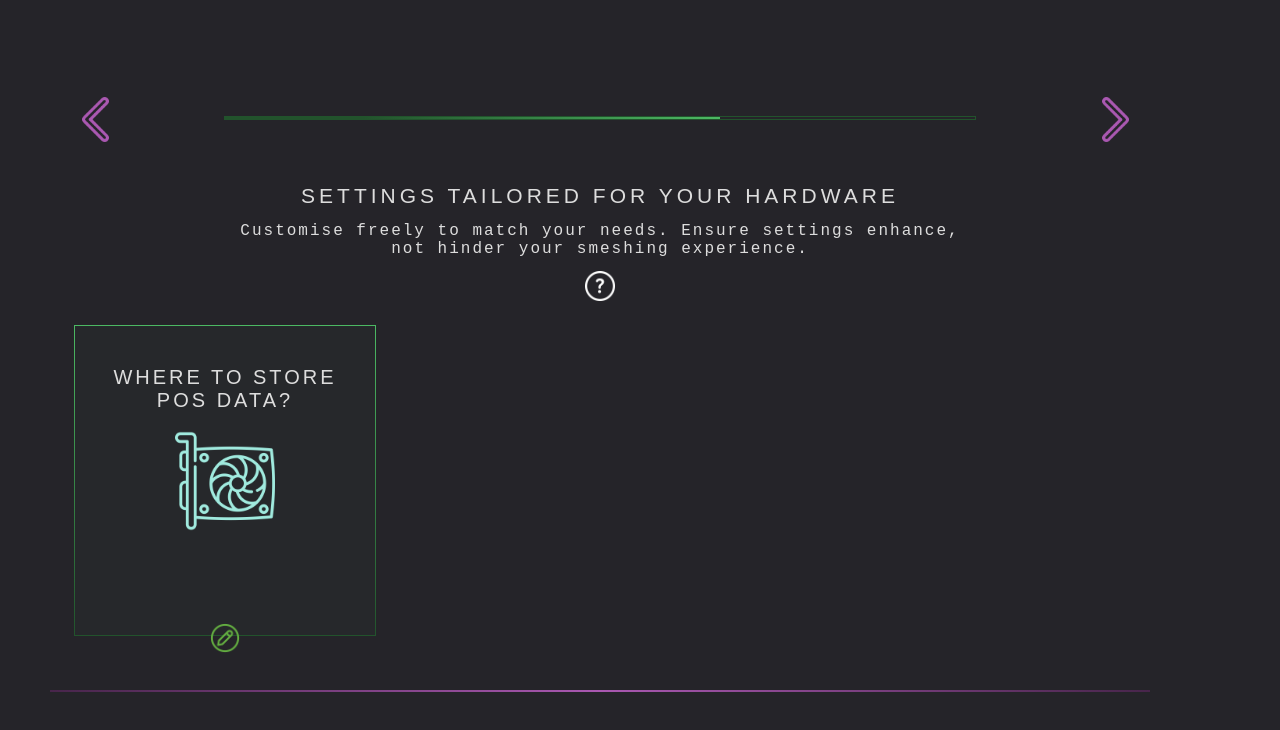
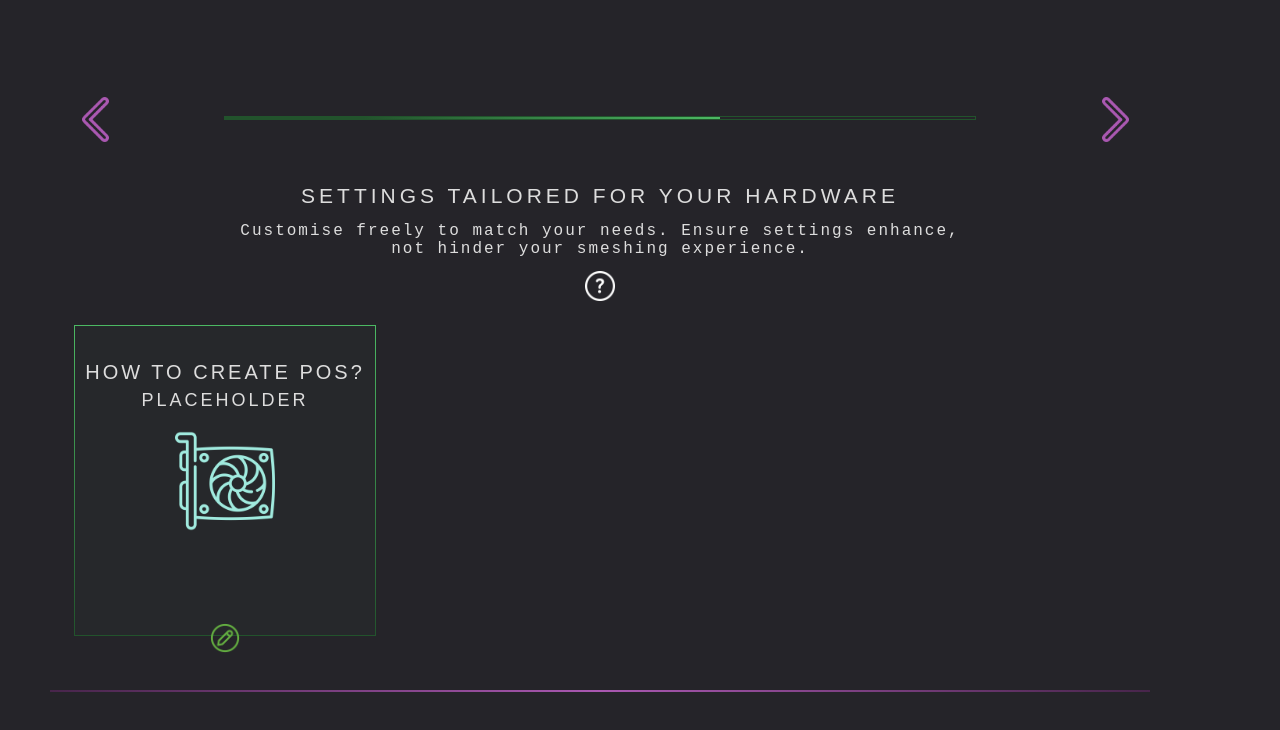
Before and after one commit to spacemeshos/sm-init-app-v2, a React (Create React App) app: page /guided/TailoredSettings in a window 1280 px wide. Shown: the top 730 px of the page. Built offline with nearby package versions, Linux system fonts and the light colour scheme.

Commit message:
tile subheader

```diff
--- a/src/components/tile.tsx
+++ b/src/components/tile.tsx
@@ -3,7 +3,8 @@ import styled from "styled-components";
 import Colors from "../styles/colors";
 
 interface TileProps {
-  text: string;
+  heading?: string;
+  subheader?: string;
   imageSrc?: string;
   children?: React.ReactNode;
   buttonText?: string;
@@ -33,12 +34,27 @@ const TileWrapper = styled.div`
 const TileHeading = styled.h2`
   color: ${Colors.grayLight};
   font-family: "Source Code Pro", sans-serif;
-  margin: 40px 15px 0px;
+  margin: 35px 15px 0px;
   text-align: center;
   text-transform: uppercase;
   font-size: 20px;
   font-weight: 100;
-  height: 90px;
+  letter-spacing: 3px;
+  width: 100%;
+  top: 0px;
+  position: absolute;
+
+  `;
+
+const SubHeader = styled.h3`
+  color: ${Colors.grayLight};
+  font-family: "Source Code Pro ExtraLight", sans-serif;
+  top: 15%;
+  position: absolute;
+  text-align: center;
+  text-transform: uppercase;
+  font-size: 18px;
+  font-weight: 100;
   letter-spacing: 3px;
   width: 100%;
 `;
@@ -50,13 +66,17 @@ const TileImage = styled.img`
   position: absolute;
   left: 50%;
   top: 50%;
-  transform: translate(-50%, -50%); // Centers the image both horizontally and vertically
+  transform: translate(
+    -50%,
+    -50%
+  ); // Centers the image both horizontally and vertically
 `;
 
-const Tile: React.FC<TileProps> = ({ text, imageSrc}) => {
+const Tile: React.FC<TileProps> = ({ heading, subheader, imageSrc }) => {
   return (
     <TileWrapper>
-      <TileHeading>{text}</TileHeading>
+      <TileHeading>{heading}</TileHeading>
+      <SubHeader>{subheader}</SubHeader>
       {imageSrc && <TileImage src={imageSrc} alt="" />}
     </TileWrapper>
   );
--- a/src/pages/GuidedCreate/SelectDirectory.tsx
+++ b/src/pages/GuidedCreate/SelectDirectory.tsx
@@ -137,7 +137,7 @@ const SelectDirectory: React.FC = () => {
       </TextWrapper>
       <ContainerBottom>
         <DirWrapper>
-          <Tile text={"Where to Store pos data?"} imageSrc={folder} />
+          <Tile heading={"Where to Store pos data?"} imageSrc={folder} />
           <PurpleButton
             onClick={() => console.log("Button Clicked")}
             label="Choose directory"
--- a/src/pages/GuidedCreate/TailoredSettings.tsx
+++ b/src/pages/GuidedCreate/TailoredSettings.tsx
@@ -92,7 +92,7 @@ const TailoredSettings: React.FC = () => {
 
       <ContainerBottom>
         <GPUWrapper>
-          <Tile text={"Where to Store pos data?"} imageSrc={gpu} />
+          <Tile heading={"How to create POS?"} subheader={"placeholder"} imageSrc={gpu} />
           <EditButton
             modalComponent={PosInfo}
             EditButtonTop={96}
```
